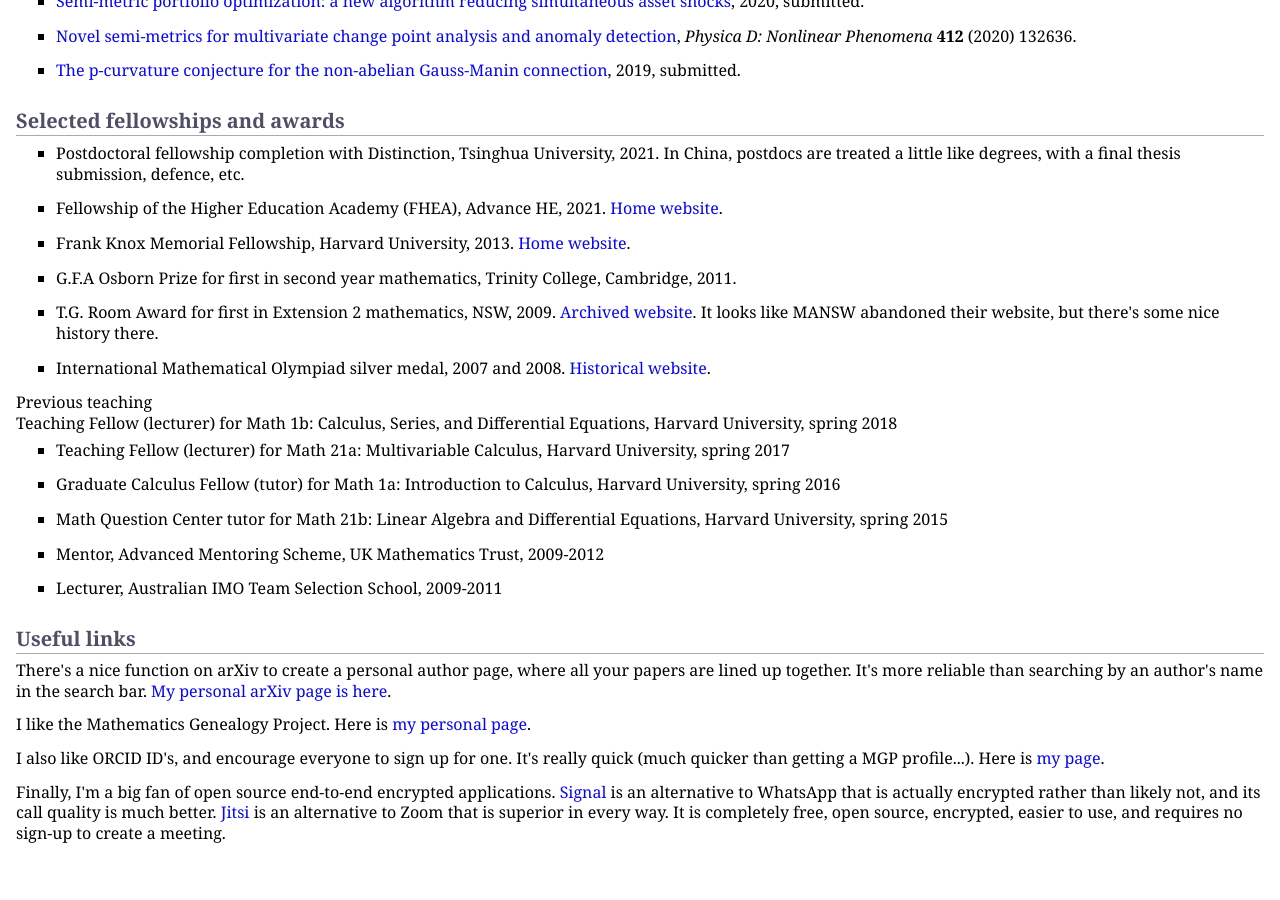
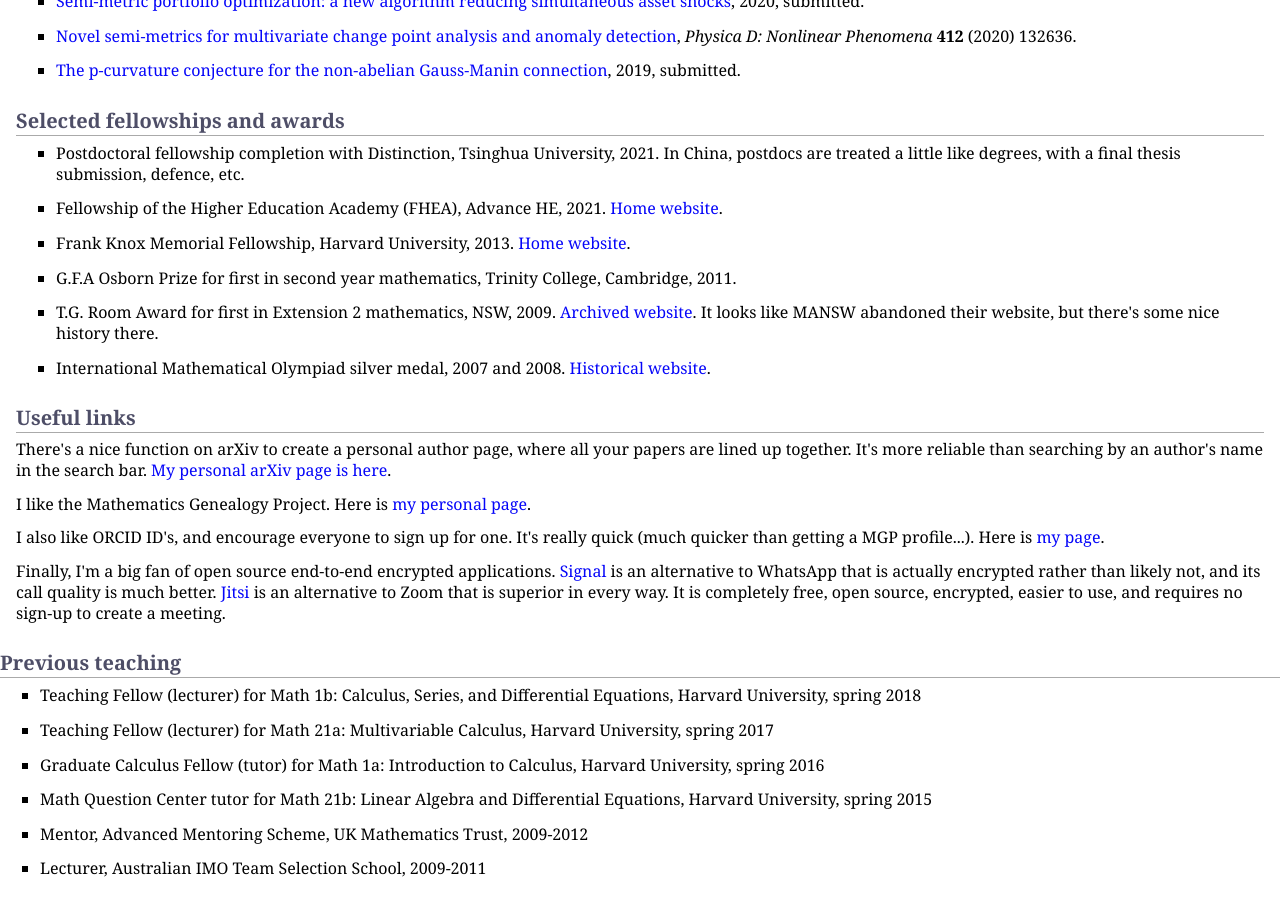
Before and after one commit to MaxMenzies/maxmenzies.com, a Jekyll site: the page index.html, which Jekyll copies as it is, in a window 1280 px wide and 900 px high, scrolled down 1418 px. Built offline with Jekyll 4.4.1, drawn with Linux system fonts in a browser that asks for light colours; before the commit the page ends 2283 px from its top, so only the background shows below that; some of the changed lines change nothing that is shown.

Commit message:
Update index.html

```diff
--- a/index.html
+++ b/index.html
@@ -160,12 +160,23 @@
 <li><p>International Mathematical Olympiad silver medal, 2007 and 2008. <a href="https://www.imo-official.org/participant_r.aspx?id=15396">Historical website</a>. </p>
 </li>
 </ul>
+<h2>Useful links</h2>
+<p>There's a nice function on arXiv to create a personal author page, where all your papers are lined up together. It's more reliable than searching by an author's name in the search bar. <a href="https://arxiv.org/a/menzies_m_1.html">My personal arXiv page is here</a>.</p>
+<p>I like the Mathematics Genealogy Project. Here is <a href="https://www.mathgenealogy.org/id.php?id=256318">my personal page</a>.</p>
+<p>I also like ORCID ID's, and encourage everyone to sign up for one. It's really quick (much quicker than getting a MGP profile...). Here is <a href="https://orcid.org/0000-0002-9907-8435">my page</a>.</p>
+<p>Finally, I'm a big fan of open source end-to-end encrypted applications. <a href="https://signal.org/en/"> Signal</a> is an alternative to WhatsApp that is actually encrypted rather than likely not, and its call quality is much better. <a href="https://meet.jit.si/"> Jitsi</a> is an alternative to Zoom that is superior in every way. It is completely free, open source, encrypted, easier to use, and requires no sign-up to create a meeting.
+</div>
+</body>
+</html>
+
+
+
 <!Deans&rsquo; Deans' Placeholder>
-<!h2>Previous teaching</h2>
-<!ul>
-<!li><p>Teaching Fellow (lecturer) for Math 1b: Calculus, Series, and Differential Equations, Harvard University, spring 2018</p>
-<!/li>
-<!/ul>
+<h2>Previous teaching</h2>
+<ul>
+<li><p>Teaching Fellow (lecturer) for Math 1b: Calculus, Series, and Differential Equations, Harvard University, spring 2018</p>
+</li>
+</ul>
 <ul>
 <li><p>Teaching Fellow (lecturer) for Math 21a: Multivariable Calculus, Harvard University, spring 2017 </p>
 </li>
@@ -186,11 +197,3 @@
 <li><p>Lecturer, Australian IMO Team Selection School, 2009-2011</p>
 </li>
 </ul>
-<h2>Useful links</h2>
-<p>There's a nice function on arXiv to create a personal author page, where all your papers are lined up together. It's more reliable than searching by an author's name in the search bar. <a href="https://arxiv.org/a/menzies_m_1.html">My personal arXiv page is here</a>.</p>
-<p>I like the Mathematics Genealogy Project. Here is <a href="https://www.mathgenealogy.org/id.php?id=256318">my personal page</a>.</p>
-<p>I also like ORCID ID's, and encourage everyone to sign up for one. It's really quick (much quicker than getting a MGP profile...). Here is <a href="https://orcid.org/0000-0002-9907-8435">my page</a>.</p>
-<p>Finally, I'm a big fan of open source end-to-end encrypted applications. <a href="https://signal.org/en/"> Signal</a> is an alternative to WhatsApp that is actually encrypted rather than likely not, and its call quality is much better. <a href="https://meet.jit.si/"> Jitsi</a> is an alternative to Zoom that is superior in every way. It is completely free, open source, encrypted, easier to use, and requires no sign-up to create a meeting.
-</div>
-</body>
-</html>
```
